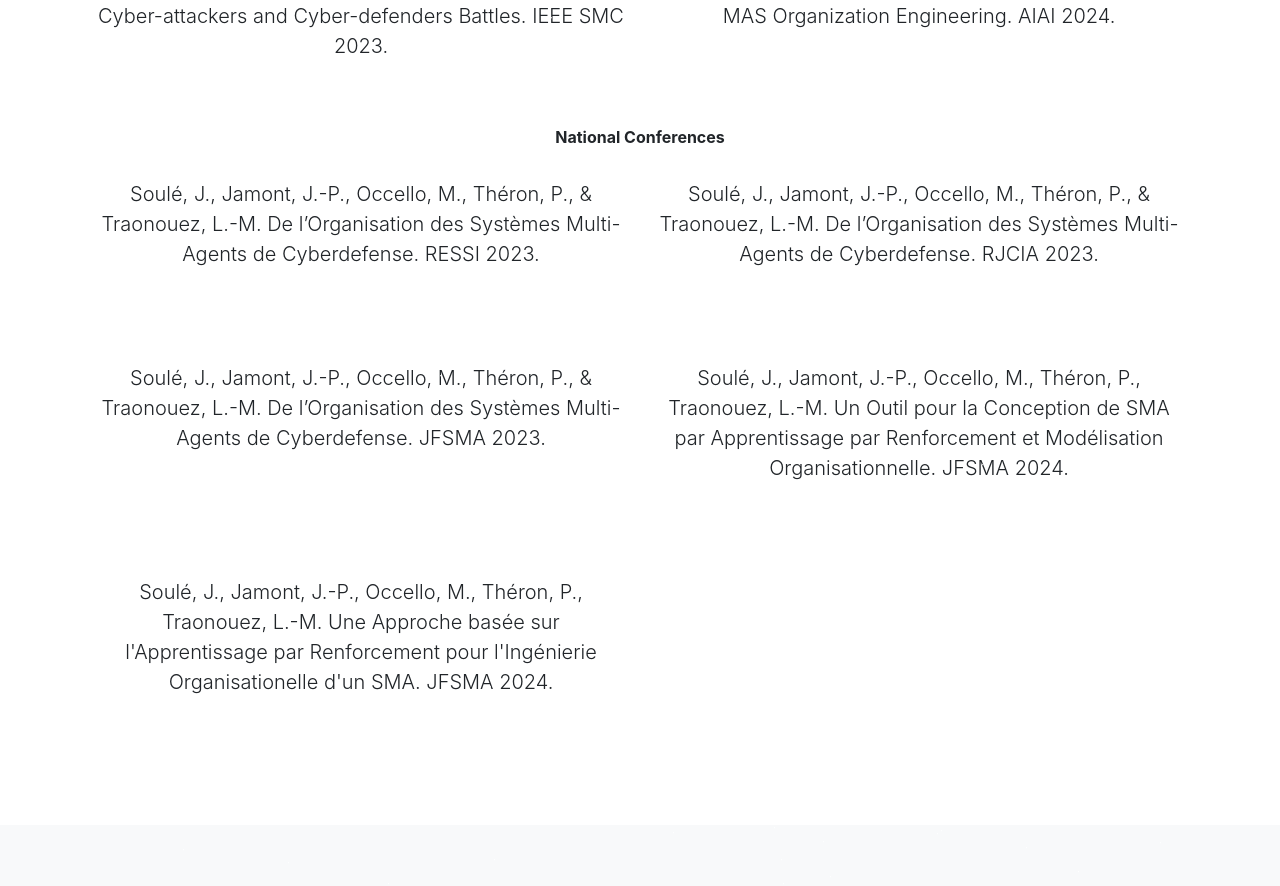
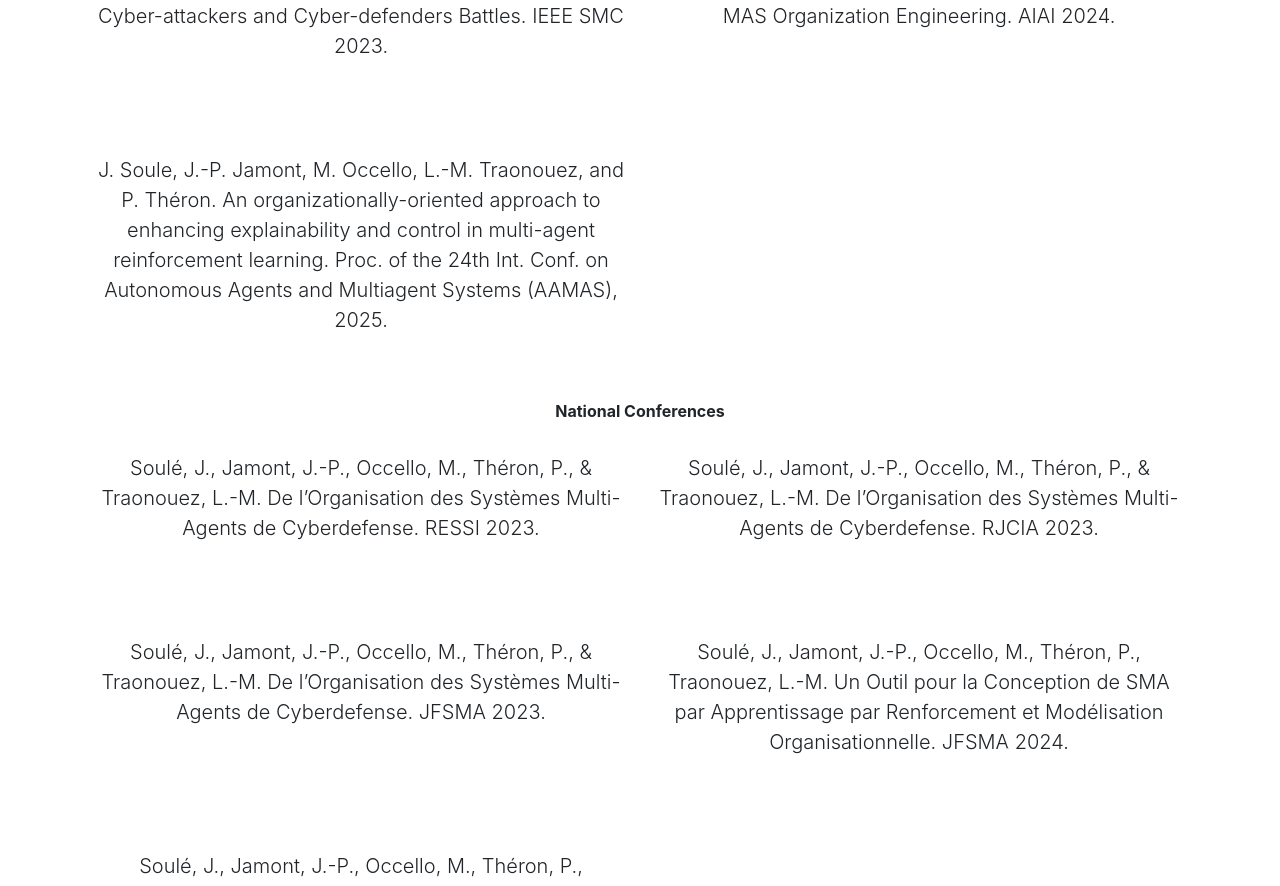
Before and after one commit to julien6/home, a React (Create React App) app: page / in a window 1280 px wide. Shown: the part 2142-3028 px from the top of the page. Built offline with nearby package versions, Linux system fonts and the light colour scheme; no server answers.

Commit message:
updated resume and publications

```diff
--- a/src/App.js
+++ b/src/App.js
@@ -93,10 +93,10 @@
   const titleRef = React.useRef();
 
   return (
-    <BrowserRouter basename={process.env.PUBLIC_URL + "/"}>
+    <BrowserRouter basename={process.env.PUBLIC_URL}>
       {navBar.show && <Navbar ref={titleRef} />}
       <Routes>
-        <Route path="/" exact element={<Home ref={titleRef} />} />
+        <Route path="/" element={<Home ref={titleRef} />} />
       </Routes>
       {/* {false && <Route path="/blog" exact component={Blog} />}
       {false && <Route path="/blog/:id" component={BlogPost} />} */}
--- a/src/editable-stuff/config.js
+++ b/src/editable-stuff/config.js
@@ -197,6 +197,9 @@
       },
       {
         full_reference: "Soulé, J., Jamont, J.-P., Occello, M., Théron, P., Traonouez, L.-M. A MARL-based Approach for Easing MAS Organization Engineering. AIAI 2024."
+      },
+      {
+        full_reference: "J. Soule, J.-P. Jamont, M. Occello, L.-M. Traonouez, and P. Théron. An organizationally-oriented approach to enhancing explainability and control in multi-agent reinforcement learning. Proc. of the 24th Int. Conf. on Autonomous Agents and Multiagent Systems (AAMAS), 2025."
       }
     ],
     national_journal: [],
```
Also changed, not shown: 1 other file (tests, documents, lock files or other folders).
